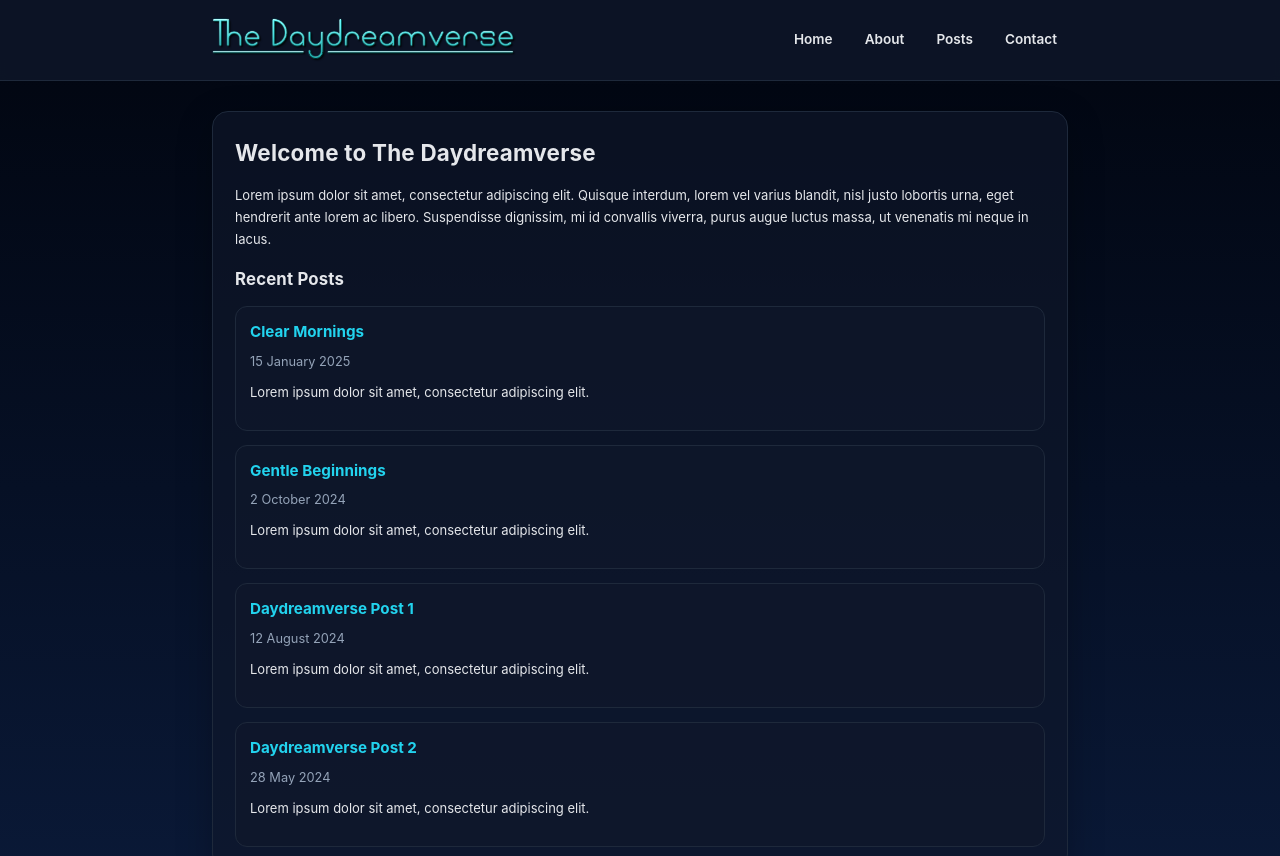
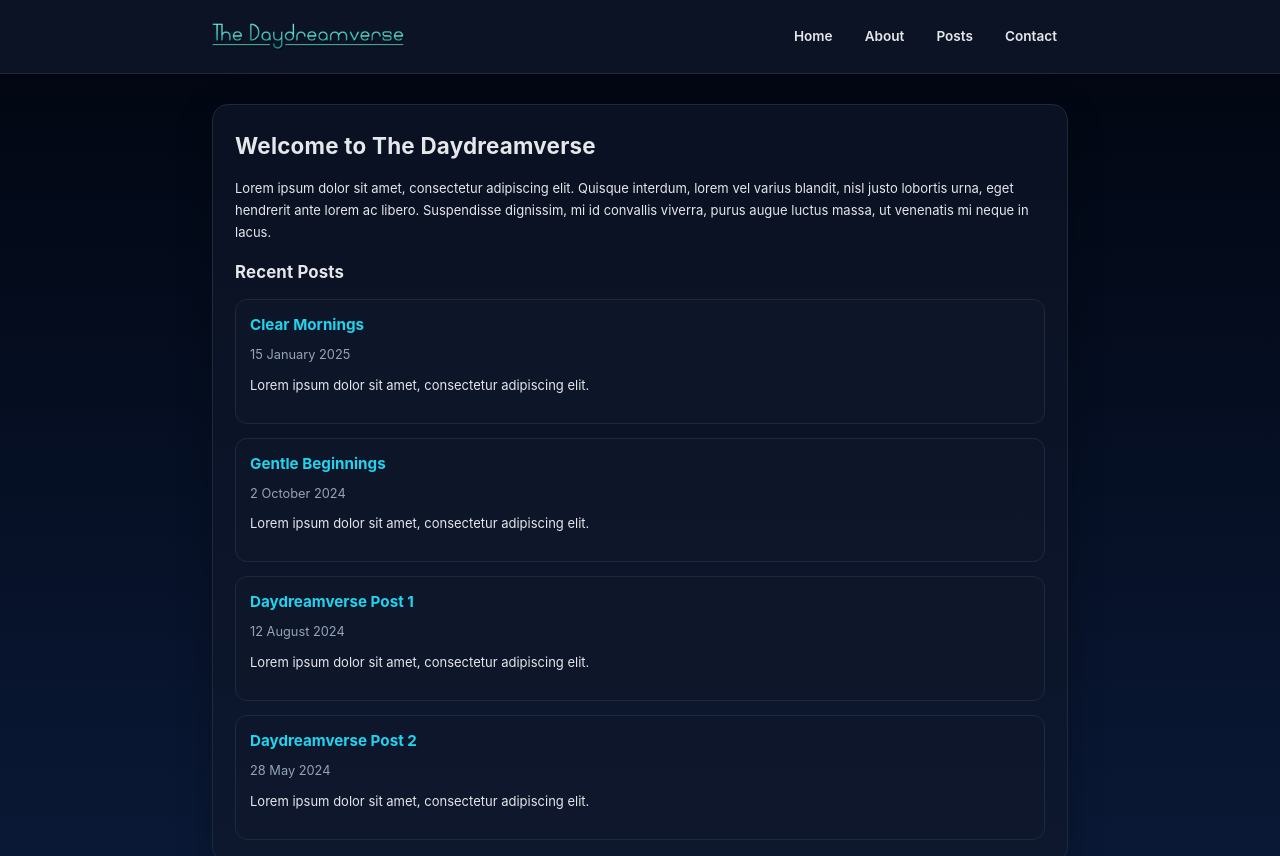
Before and after one commit to DeDaydreamer/recovery-static-blog, a plain HTML site: page index.html in a window 1280 px wide. Shown: the top 856 px of the page. Drawn offline with Linux system fonts and the light colour scheme.

Commit message:
clamp limits css

```diff
--- a/assets/styles.css
+++ b/assets/styles.css
@@ -68,7 +68,7 @@ a:focus-visible {
 }
 
 .logo-main {
-  height: clamp(32px, 6vw, 44px);
+  height: clamp(24px, 6vw, 28px);
   width: auto;
 }
 
```
